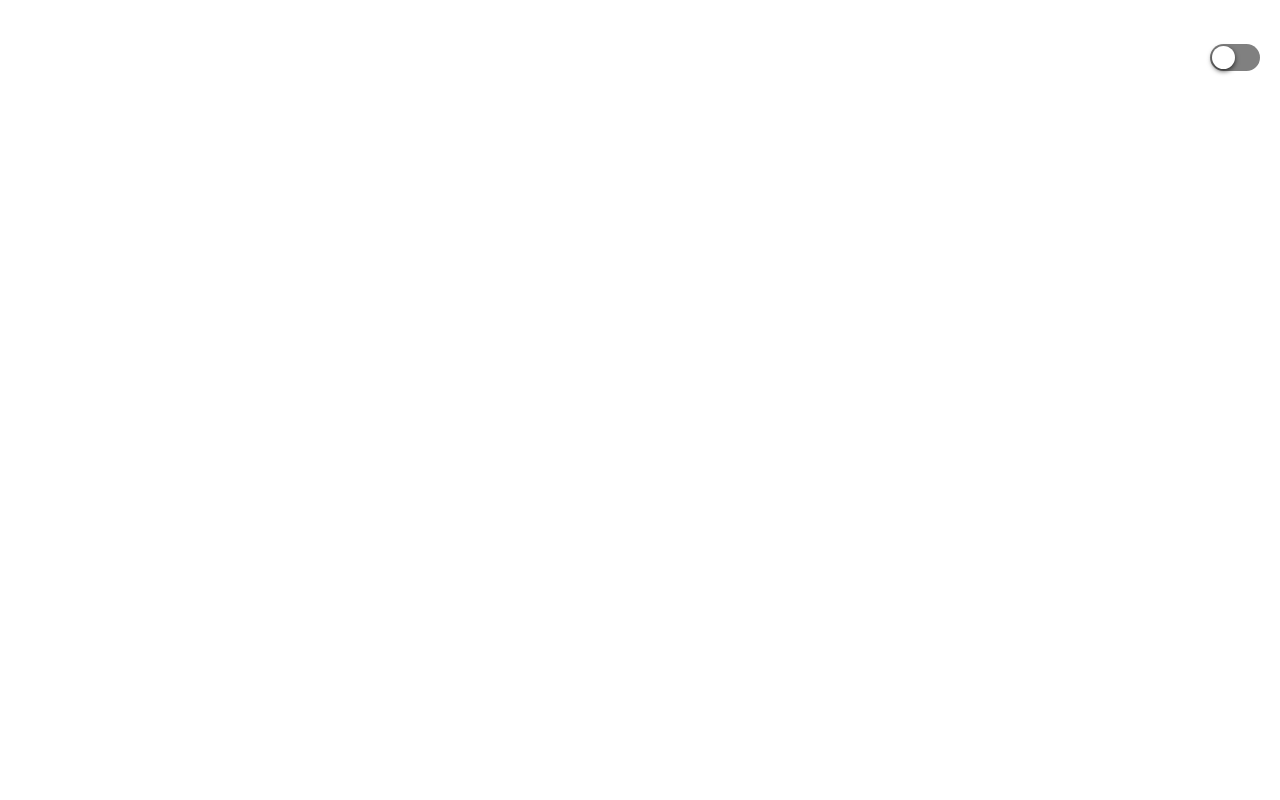
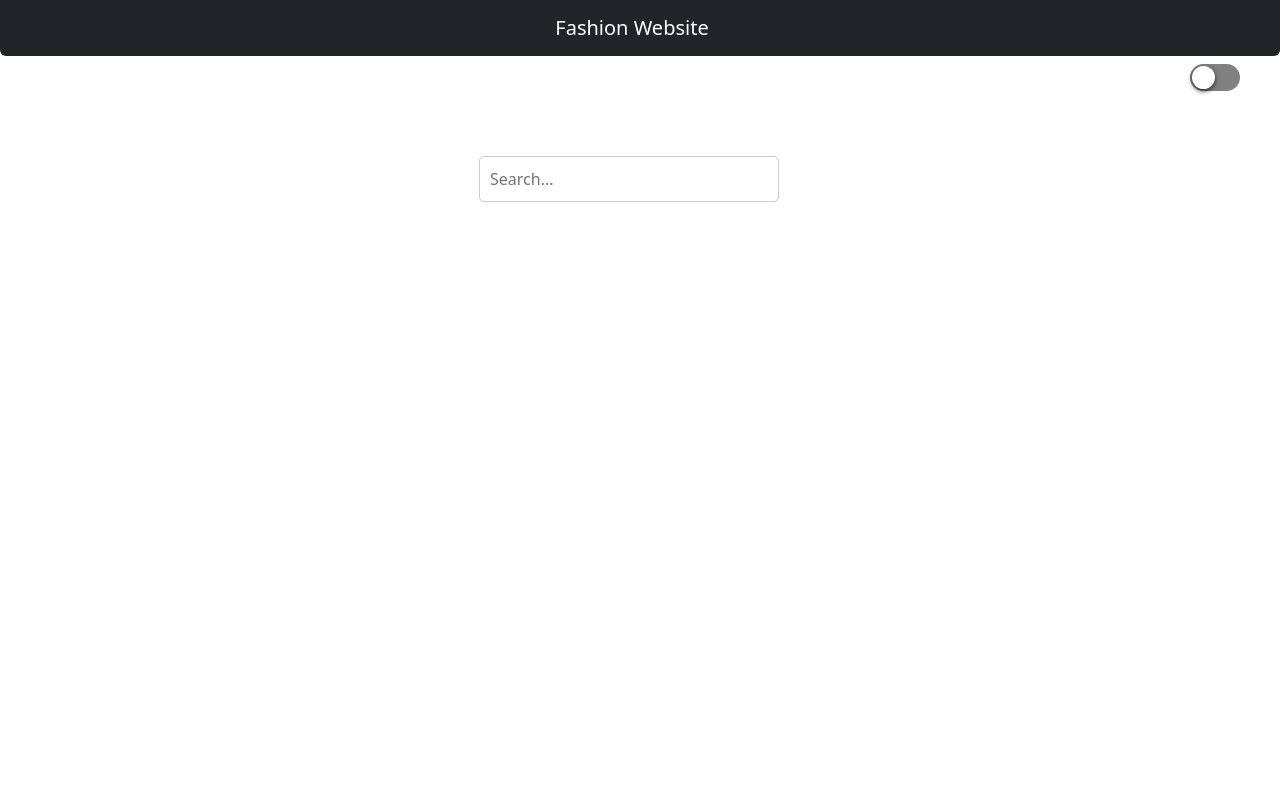
Before and after one commit to ChouaiebAmine/Clothing-Boutique-Website-with-CNN-model, a React (Create React App) app: page / in a window 1280 px wide. Shown: the top 800 px of the page. Built offline with nearby package versions, Linux system fonts and the light colour scheme.

Commit message:
Made changes

```diff
--- a/package.json
+++ b/package.json
@@ -3,6 +3,7 @@
   "version": "0.1.0",
   "private": true,
   "dependencies": {
+    "@fortawesome/fontawesome-free": "^6.5.2",
     "@testing-library/jest-dom": "^5.17.0",
     "@testing-library/react": "^13.4.0",
     "@testing-library/user-event": "^13.5.0",
--- a/public/index.html
+++ b/public/index.html
@@ -2,8 +2,9 @@
 <html lang="en">
   <head>
     <meta charset="utf-8" />
+    <link href="https://cdn.jsdelivr.net/npm/bootstrap@5.3.0-alpha1/dist/css/bootstrap.min.css" rel="stylesheet">
     <link rel="icon" href="%PUBLIC_URL%/favicon.ico" />
-    <meta name="viewport" content="width=device-width, initial-scale=1" />
+    <meta name="viewport" content="width=device-width, initial-scale=1.0">
     <meta name="theme-color" content="#000000" />
     <meta
       name="description"
@@ -39,5 +40,6 @@
       To begin the development, run `npm start` or `yarn start`.
       To create a production bundle, use `npm run build` or `yarn build`.
     -->
+    <script src="https://cdn.jsdelivr.net/npm/bootstrap@5.3.0-alpha1/dist/js/bootstrap.bundle.min.js"></script>
   </body>
 </html>
--- a/src/App.css
+++ b/src/App.css
@@ -8,9 +8,17 @@
   color: #ffffff;
 }
 
- .app {
-  padding: 100%;
+.app {
+  padding:100%;
   background-color: #ffffff;
   color: #000000;
+  padding-top: 100px; /* Adjust the top padding to make space for the header */
+}
 
+
+.theme-toggler-container {
+  position: fixed;
+  top: 20px;
+  right: 20px;
+  z-index: 9999;
 }
--- a/src/App.js
+++ b/src/App.js
@@ -1,6 +1,8 @@
 import React, { useState } from 'react';
+import Header from './header';
 import DisplayMode from './display_mode';
-import Header from './Header';
+import Footer from './footer';
+import SearchBar from './searchbar'
 import './App.css';
 
 const App = () => {
@@ -11,10 +13,22 @@
   };
 
   return (
-    <div className={`app ${theme}`}>
-      <Header /> {}
-      <DisplayMode theme={theme} toggleTheme={toggleTheme} />
-      {}
+    <div>
+      <Header />
+      <SearchBar theme ={theme}/>
+      <div className="theme-toggler-container">
+        <DisplayMode theme={theme} toggleTheme={toggleTheme} />
+      </div>
+      <div className={`app ${theme}`}>
+        <div className="container">
+          <div className="row justify-content-center">
+            <div className="col-lg-6 col-md-8">
+              {/* Content goes here */}
+            </div>
+          </div>
+        </div>
+      </div>
+      <Footer />
     </div>
   );
 };
--- a/src/Header.css
+++ b/src/Header.css
@@ -1,13 +1,12 @@
 .header {
-    background-color: #333333;
-    color: #ffffff;
-    padding: 20px;
-    display: flex;
-    justify-content: space-between;
-    align-items: center;
-  }
-
-  .logo {
-    font-size: 24px;
-    font-weight: bold;
-  }
+  color : white;
+  background-color: #ffffff;
+  border-bottom: 4px solid #000000;
+  padding: 10px 0;
+  position: fixed;
+  top: 0;
+  height : 60px;
+  width: 100%;
+  z-index: 1000;
+  border-radius : 20px;
+}
--- a/src/Header.js
+++ b/src/Header.js
@@ -1,13 +1,13 @@
 import React from 'react';
-import './Header.css';
+import './Header.css'
 
 const Header = () => {
   return (
-    <header className="header navbar navbar-dark bg-dark">
-        <div className="container">
-            <span className="navbar-brand mb-0 h1">FashionWebsite</span>
-        </div>
-    </header>
+    <header className="navbar navbar-expand-lg navbar-dark bg-dark rounded-bottom">
+    <div className="container-fluid text-center ">
+      <a className="navbar-brand text-center w-100 border-radius" href="#">Fashion Website</a>
+    </div>
+  </header>
   );
 };
 
--- a/src/display_mode.js
+++ b/src/display_mode.js
@@ -2,7 +2,7 @@
 import styled from 'styled-components';
 
 const ToggleContainer = styled.div`
-  position: fixed;
+  position: absolute;
   top: 20px;
   right: 20px;
   z-index: 9999;
@@ -32,10 +32,11 @@
   width: 23px;
   height: 23px;
   border-radius: 45px;
-  transition: left 0.3s;
+  transition: left 0.4s;
   background: #fff;
   box-shadow: 0 2px 5px #000000b3;
 `;
+
 
 const DisplayMode = ({ theme, toggleTheme }) => {
   return (
--- /dev/null
+++ b/src/footer.css
@@ -0,0 +1,15 @@
+.footer {
+    background-color: #333; /* Dark background color */
+    color: #fff; /* Light text color */
+    padding: 20px 0; /* Add padding to the footer */
+    text-align: center; /* Center-align text */
+  }
+
+  .container {
+    display: flex;
+    flex-direction: column;
+    min-height: 100vh; /* Ensure container fills the viewport height */
+  }
+.content {
+    flex-grow : 1;
+}
--- /dev/null
+++ b/src/footer.js
@@ -0,0 +1,14 @@
+import React from "react";
+import './footer.css'
+
+const Footer = () =>{
+    return(
+        <footer className="footer bg-dark text-white">
+            <div className="container py-3">
+                <p className="mb-0">&copy; {new Date().getFullYear} Fashion Website . All rights reserved.</p>
+            </div>
+        </footer>
+    );
+};
+
+export default Footer;
--- a/src/index.js
+++ b/src/index.js
@@ -3,6 +3,7 @@
 import './index.css';
 import App from './App';
 import 'bootstrap/dist/css/bootstrap.min.css';
+
 
 ReactDOM.render(
   <React.StrictMode>
--- /dev/null
+++ b/src/searchbar.css
@@ -0,0 +1,30 @@
+.search-container {
+    display: flex;
+
+    justify-content: center;
+    margin-top: 100px; /* Adjust margin as needed */
+  }
+
+.search-input {
+    padding: 10px;
+    border: 1px solid #ccc;
+    border-radius: 5px;
+    width: 300px; /* Adjust width as needed */
+}
+
+  /* Dark mode styles */
+.dark-mode {
+    background-color: #333;
+    color: #fff;
+}
+
+.search-button {
+    background: none;
+    border: none;
+    cursor: pointer;
+}
+.search-button i {
+    color: #000000; /* Adjust icon color */
+    font-size: 18px; /* Adjust icon size */
+    padding: 5px;
+  }
--- /dev/null
+++ b/src/searchbar.js
@@ -0,0 +1,19 @@
+import React from 'react'
+import './searchbar.css'
+
+const SearchBar = ({ theme}) => {
+    return(
+        <div className='search-container'>
+            <input
+                type="text"
+                className={`search-input ${theme === 'dark' ? 'dark-mode': ''}}`}
+                placeholder='Search...'
+            />
+            <button type="button" className="search-button">
+                <i className="fas fa-search"></i>
+            </button>
+        </div>
+    );
+}
+
+export default SearchBar;
```
Also changed, not shown: 1 other file (tests, documents, lock files or other folders).
